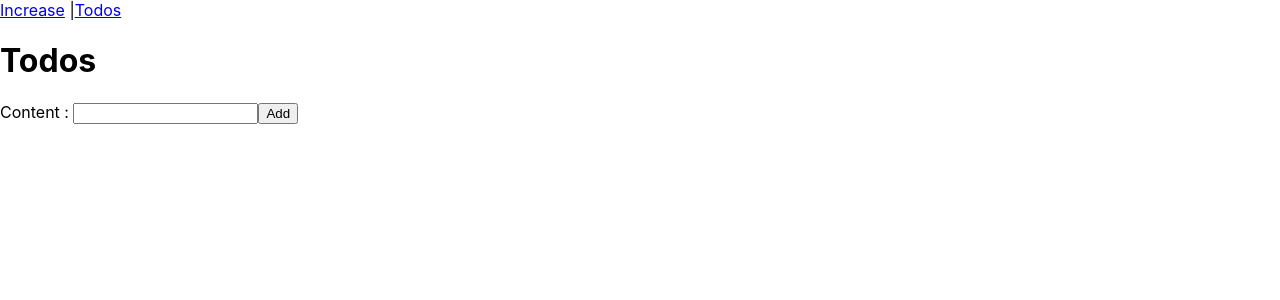
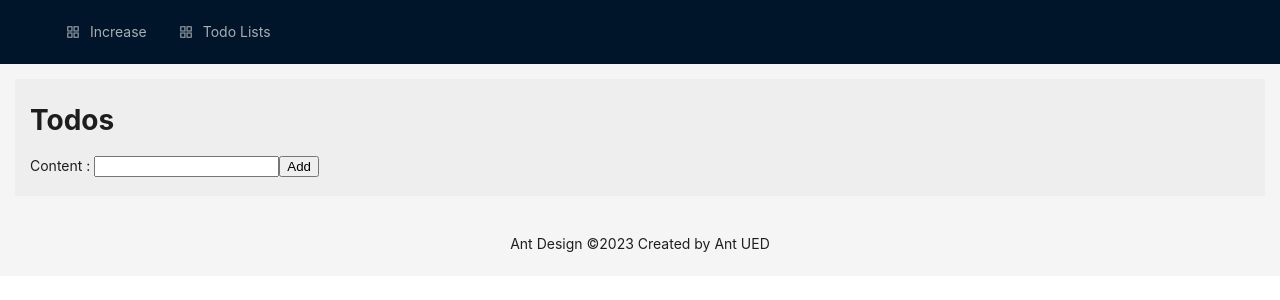
Before and after one commit to insidecom2/react-class-room, a React (Create React App) app: page /todos in a window 1280 px wide. Shown: the top 300 px of the page. Built offline with nearby package versions, Linux system fonts and the light colour scheme.

Commit message:
init template

```diff
--- a/package.json
+++ b/package.json
@@ -6,6 +6,7 @@
     "@testing-library/jest-dom": "^5.16.5",
     "@testing-library/react": "^13.4.0",
     "@testing-library/user-event": "^13.5.0",
+    "antd": "^5.1.7",
     "react": "^18.2.0",
     "react-dom": "^18.2.0",
     "react-router": "^6.8.0",
--- a/src/App.js
+++ b/src/App.js
@@ -1,6 +1,3 @@
-// import logo from './logo.svg';
-// import './App.css';
-import { useEffect, useState } from 'react';
 import { RouterProvider } from 'react-router-dom';
 import Router from './routes/Router';
 
--- /dev/null
+++ b/src/layout/Footer.jsx
@@ -0,0 +1,15 @@
+import { Layout } from 'antd';
+const { Footer } = Layout;
+
+const FooterTemplate = () => {
+
+    return <Footer
+        style={{
+            textAlign: 'center',
+        }}
+    >
+        Ant Design ©2023 Created by Ant UED
+    </Footer>
+}
+
+export default FooterTemplate;
--- /dev/null
+++ b/src/layout/Header.jsx
@@ -0,0 +1,32 @@
+import { Menu, Layout } from 'antd';
+import { AppstoreOutlined, MailOutlined, SettingOutlined } from '@ant-design/icons';
+import { Link } from 'react-router-dom';
+const { Header } = Layout;
+
+const HeaderTemplate = () => {
+    const items = [
+        {
+            label: <Link to='/'>Increase</Link>,
+            key: 'increase',
+            icon: <AppstoreOutlined />,
+        },
+        {
+            label: <Link to='/todos'>Todo Lists</Link>,
+            key: 'todo',
+            icon: <AppstoreOutlined />,
+        },
+    ];
+    return <>
+        <Header>
+            <div className="logo" />
+            <Menu
+                theme="dark"
+                mode="horizontal"
+                defaultSelectedKeys={['2']}
+                items={items}
+            />
+        </Header>
+    </>
+}
+
+export default HeaderTemplate;
--- /dev/null
+++ b/src/layout/Template.jsx
@@ -0,0 +1,20 @@
+import { Layout } from 'antd';
+import FooterTemplate from './Footer';
+import HeaderTemplate from './Header';
+const { Content } = Layout;
+
+const Template = (props) => {
+    return <>
+        <Layout className="layout">
+            <HeaderTemplate />
+            <Content style={{ padding: ' 15px' }}>
+                <div className="site-layout-content" style={{ background: '#eee', padding: '5px 15px' }}>
+                    {props.children}
+                </div>
+            </Content>
+            <FooterTemplate />
+        </Layout>
+    </>
+}
+
+export default Template;
--- a/src/routes/Router.js
+++ b/src/routes/Router.js
@@ -1,4 +1,5 @@
-import { createBrowserRouter, createRoutesFromElements, Link, Outlet, Route } from 'react-router-dom';
+import { createBrowserRouter, createRoutesFromElements, Outlet, Route } from 'react-router-dom';
+import Template from '../layout/Template';
 import Increase from '../pages/Increase';
 import Todos from '../pages/Todos';
 
@@ -17,13 +18,15 @@ const Router = () => {
 
 const Root = () => {
     return <>
-        <div>
+        <Template>
+            <Outlet />
+        </Template>
+        {/* <div>
             <Link to='/'>Increase</Link> |
             <Link to='/todos'>Todos</Link>
         </div>
         <div>
-            <Outlet />
-        </div>
+        </div> */}
     </>
 }
 
```
Also changed, not shown: 1 other file (tests, documents, lock files or other folders).
